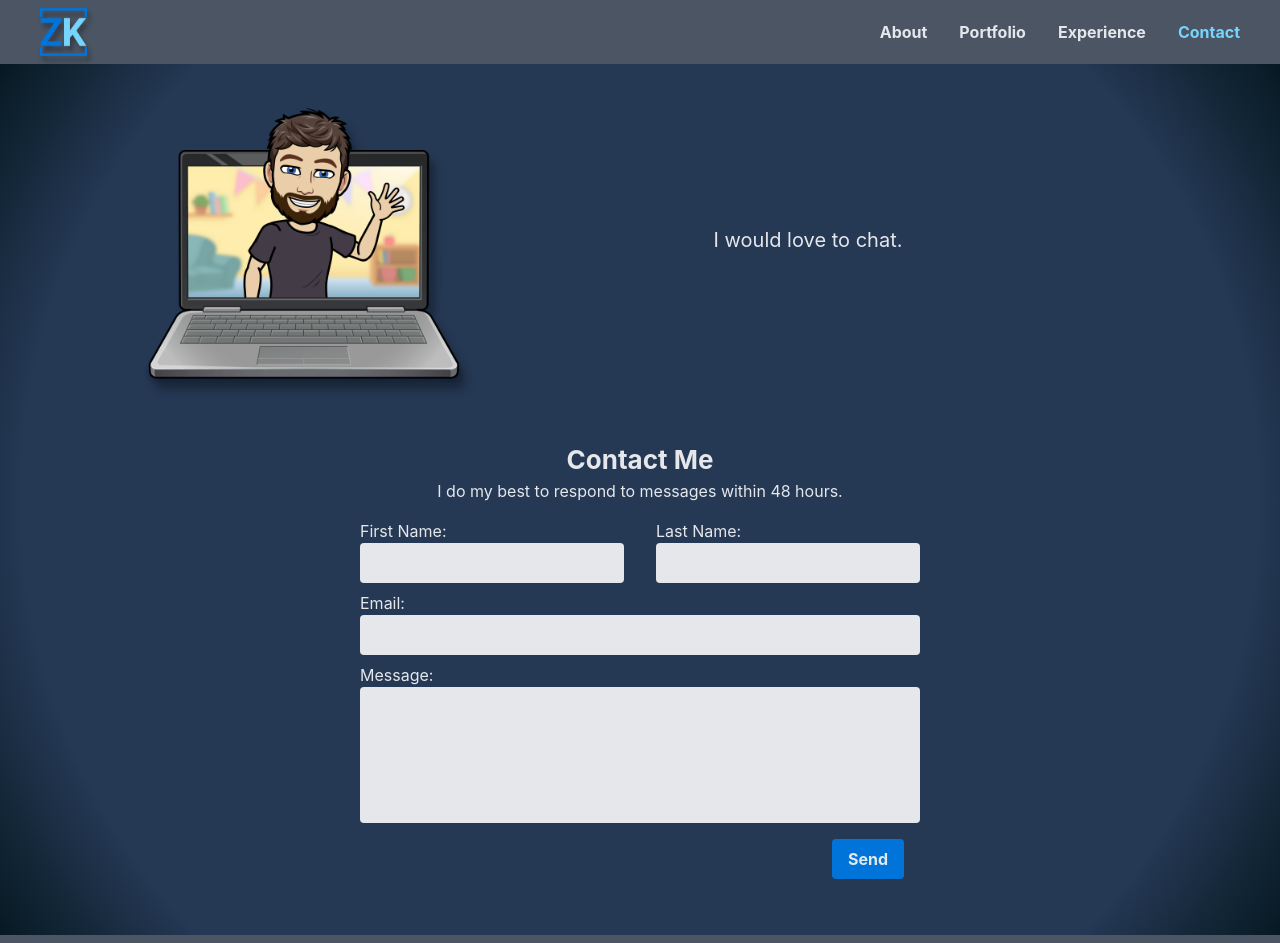
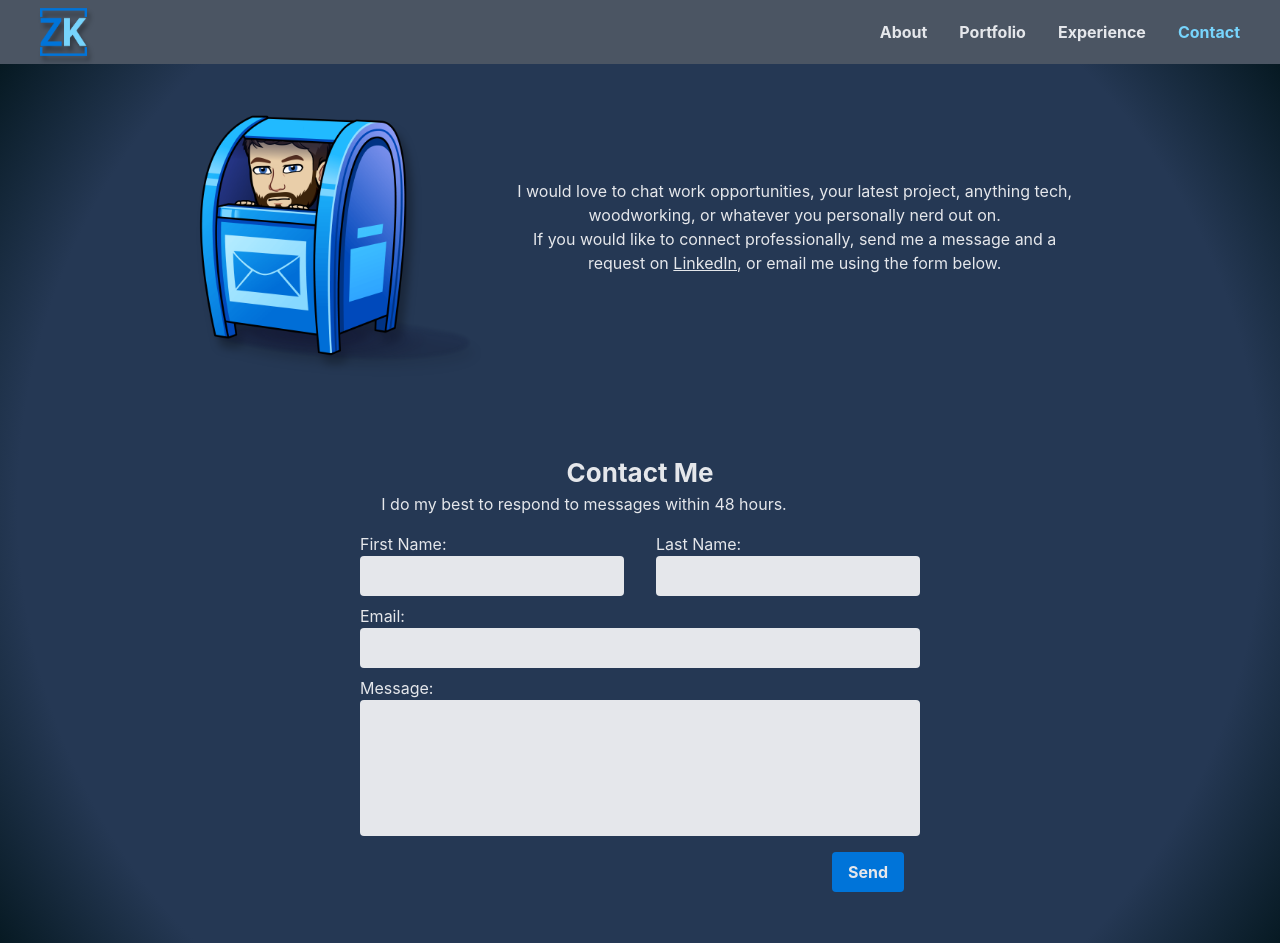
Before and after one commit to zackorykelly/personal-site, a React (Create React App) app: page /contact in a window 1280 px wide. Shown: the top 943 px of the page. Built offline with nearby package versions, Linux system fonts and the light colour scheme.

Commit message:
contact form functionality

```diff
--- a/src/Pages/Contact.js
+++ b/src/Pages/Contact.js
@@ -1,43 +1,170 @@
+import { useEffect, useState } from "react"
+
 function Contact() {
+    const [formData, setFormData] = useState({
+        firstName: '',
+        lastName: '',
+        email: '',
+        message: '',
+    })
+    const [loading, setLoading] = useState(false)
+    const [validationError, setValidationError] = useState(null)
+
+    useEffect(() => {
+        console.log({formData})
+    },[formData])
+
+    const handleSubmit = (e) => {
+        e.preventDefault()
+        let errors = []
+        if (!formData.firstName) {
+            errors.push("First Name")
+        }
+        if (!formData.lastName) {
+            errors.push("Last Name")
+        }
+        if (!formData.email) {
+            errors.push("Email")
+        }
+        if (!formData.message) {
+            errors.push("Message")
+        }
+
+        if (errors.length > 0) {
+            setValidationError("Missing fields: " + errors.join(', '))
+            return;
+        }
+
+        setLoading(true);
+
+        var myHeaders = new Headers();
+        myHeaders.append("Content-Type", "application/x-www-form-urlencoded");
+
+        var urlencoded = new URLSearchParams();
+        urlencoded.append("name", formData.firstName + ' ' + formData.lastName);
+        urlencoded.append("email", formData.email);
+        urlencoded.append("message", formData.message);
+
+        var requestOptions = {
+        method: 'POST',
+        headers: myHeaders,
+        body: urlencoded,
+        redirect: 'follow'
+        };
+
+        fetch("https://us-central1-zackkelly-portfolio.cloudfunctions.net/sendMailOverHTTP", requestOptions)
+        .then(response => {
+            return response.text()
+        })
+        .then(result => {
+            setFormData({
+                firstName: '',
+                lastName: '',
+                email: '',
+                message: '',
+            });
+            setLoading(false)
+            alert('Message Sent')
+        })
+        .catch(error => console.log('error', error));
+    }
 
     return (
         <div className="text-gray-200">
-            <div className="grid grid-cols-3 gap-4 mb-10">
-                <img className="drop-shadow-[6px_10px_4px_rgba(0,0,0,0.3)]" src="/laptop-wave.png" alt="Zack Kelly" />
-                <div className="col-span-2 px-4 py-8 text-[20px] self-center text-center">
-                    I would love to chat.
+            <div className="grid grid-cols-3 gap-4 mb-20 px-10">
+                <img className="drop-shadow-[6px_10px_4px_rgba(0,0,0,0.3)]" src="/keep-me-posted.png" alt="Zack Kelly" />
+                <div className="col-span-2 px-4 py-8 text-[16px] self-center text-center">
+                    <p>
+                    I would love to chat work opportunities, your latest project, anything tech, woodworking, or whatever you personally nerd out on.
+                    </p>
+                    <p>
+                    If you would like to connect professionally, send me a message and a request on{" "}
+                    <a className="hover:text-secondary underline" target="_blank" rel="noreferrer" href="https://www.linkedin.com/in/zack-kelly/">LinkedIn</a>, or email me using the form below.
+                    </p>
                 </div>
             </div>
             <div className="flex flex-col justify-center items-center mb-10">
                 <div className="flex flex-col">
                     <span className="text-[26px] text-center font-bold">Contact Me</span>
-                    <span className="text-center mb-4">I do my best to respond to messages within 48 hours.</span>
-                    <div className="flex flex-col gap-2">
-                        <div className="flex flex-row gap-8">
+                    <span className="text-center text-[16px] mb-4 max-w-md">I do my best to respond to messages within 48 hours.</span>
+                    <form className="flex flex-col gap-2"
+                    onSubmit={handleSubmit}
+                    >
+                        <div className="flex flex-row gap-8 justify-between">
                             <div className="flex flex-col">
                                 <label>First Name:</label>
-                                <input className="text-gray-800 p-2 rounded bg-gray-200" type={'text'} />
+                                <input className="text-gray-800 p-2 rounded bg-gray-200" type={'text'}
+                                value={formData.firstName}
+                                required
+                                onChange={(e) => {
+                                    setFormData({
+                                        ...formData,
+                                        firstName: e.target.value.trim()
+                                    })
+                                }}
+                                />
                             </div>
                             <div className="flex flex-col">
                                 <label>Last Name:</label>
-                                <input className="text-gray-800 p-2 rounded bg-gray-200" type={'text'} />
+                                <input className="text-gray-800 p-2 rounded bg-gray-200" type={'text'}
+                                value={formData.lastName}
+                                required
+                                onChange={(e) => {
+                                    setFormData({
+                                        ...formData,
+                                        lastName: e.target.value.trim()
+                                    })
+                                }}
+                                />
                             </div>
                         </div>
                         <div className="flex flex-col">
                             <label>Email:</label>
-                            <input className="text-gray-800 p-2 rounded bg-gray-200" type={'text'} />
+                            <input className="text-gray-800 p-2 rounded bg-gray-200"
+                            type={'email'}
+                            value={formData.email}
+                            required
+                            onChange={(e) => {
+                                setFormData({
+                                    ...formData,
+                                    email: e.target.value.trim()
+                                })
+                            }}
+                            />
                         </div>
                         <div className="flex flex-col">
                             <label>Message:</label>
                             <textarea
                             className="text-gray-800 resize-none p-2 rounded bg-gray-200"
                             rows={5}
+                            required
+                            value={formData.message}
+                            onChange={(e) => {
+                                setFormData({
+                                    ...formData,
+                                    message: e.target.value.trim()
+                                })
+                            }}
                             />
                         </div>
+                        {validationError && (
+                        <span className="text-center text-red-400 animate-bounce mt-2">{validationError}</span>
+                        )}
                         <div className="flex flex-row justify-end px-4 mt-2">
-                            <button className="bg-primary px-4 py-2 rounded font-bold group hover:bg-opacity-80 hover:shadow-inner" type="button"><span className="group-hover:drop-shadow-sm">Send</span></button>
+                            <button disabled={loading} className="bg-primary px-4 py-2 rounded font-bold group hover:bg-opacity-80 hover:shadow-inner" type="submit">
+                                {!loading ? (
+                                    <span className="group-hover:drop-shadow-sm">Send</span>
+                                ) : (
+                                    <div role="status">
+                                        <svg aria-hidden="true" className="mx-2 w-6 h-6 text-gray-200 animate-spin dark:text-gray-600 fill-blue-600" viewBox="0 0 100 101" fill="none" xmlns="http://www.w3.org/2000/svg">
+                                            <path d="M100 50.5908C100 78.2051 77.6142 100.591 50 100.591C22.3858 100.591 0 78.2051 0 50.5908C0 22.9766 22.3858 0.59082 50 0.59082C77.6142 0.59082 100 22.9766 100 50.5908ZM9.08144 50.5908C9.08144 73.1895 27.4013 91.5094 50 91.5094C72.5987 91.5094 90.9186 73.1895 90.9186 50.5908C90.9186 27.9921 72.5987 9.67226 50 9.67226C27.4013 9.67226 9.08144 27.9921 9.08144 50.5908Z" fill="currentColor"/>
+                                            <path d="M93.9676 39.0409C96.393 38.4038 97.8624 35.9116 97.0079 33.5539C95.2932 28.8227 92.871 24.3692 89.8167 20.348C85.8452 15.1192 80.8826 10.7238 75.2124 7.41289C69.5422 4.10194 63.2754 1.94025 56.7698 1.05124C51.7666 0.367541 46.6976 0.446843 41.7345 1.27873C39.2613 1.69328 37.813 4.19778 38.4501 6.62326C39.0873 9.04874 41.5694 10.4717 44.0505 10.1071C47.8511 9.54855 51.7191 9.52689 55.5402 10.0491C60.8642 10.7766 65.9928 12.5457 70.6331 15.2552C75.2735 17.9648 79.3347 21.5619 82.5849 25.841C84.9175 28.9121 86.7997 32.2913 88.1811 35.8758C89.083 38.2158 91.5421 39.6781 93.9676 39.0409Z" fill="currentFill"/>
+                                        </svg>
+                                    </div>
+                                )}
+                            </button>
                         </div>
-                    </div>
+                    </form>
                 </div>
             </div>
         </div>
--- a/src/Pages/Home.js
+++ b/src/Pages/Home.js
@@ -1,7 +1,7 @@
 function Home() {
 
     return (
-        <div className="grid grid-cols-3 gap-4">
+        <div className="grid grid-cols-3 gap-4 px-10">
             <img className="drop-shadow-[6px_10px_4px_rgba(0,0,0,0.3)]" src="/laptop-wave.png" alt="Zack Kelly" />
             <div className="col-span-2 px-4 py-8 text-gray-200 text-[26px] self-center text-center">
                 Coming Soon!
```
Also changed, not shown: public/keep-me-posted.png (added).
